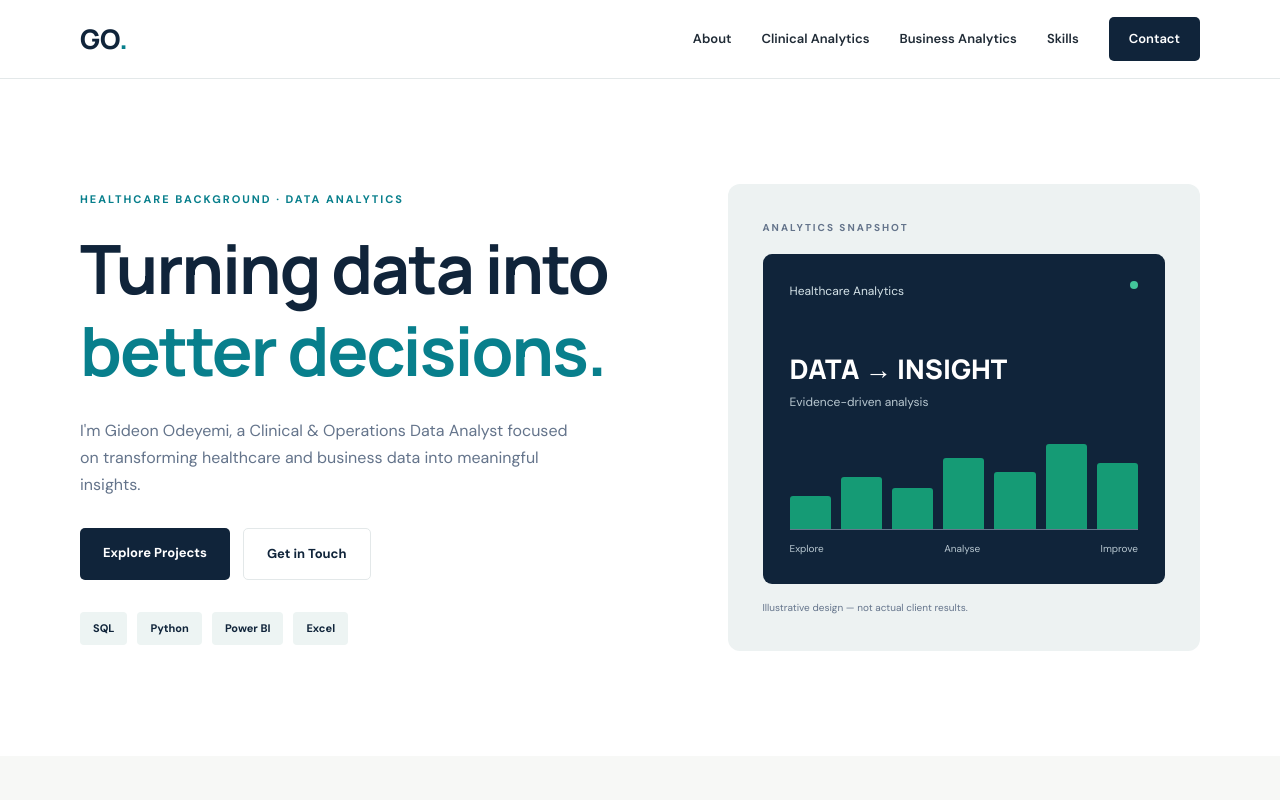
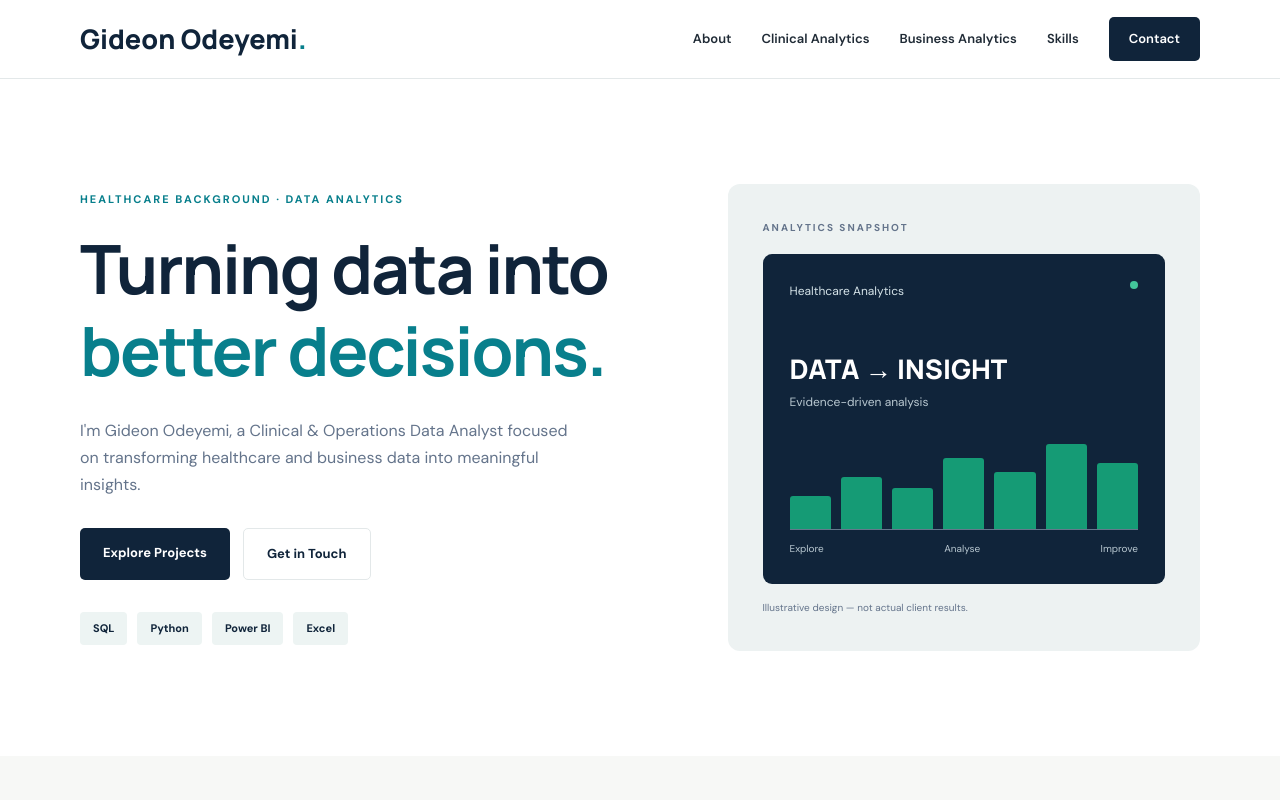
Before and after one commit to Gideon-dataai/gideon-odeyemi-portfolio, a plain HTML site: page index.html in a window 1280 px wide. Shown: the top 800 px of the page. Drawn offline with Linux system fonts and the light colour scheme.

Commit message:
Update index.html
Create Portfolio

```diff
--- a/index.html
+++ b/index.html
@@ -19,7 +19,7 @@
 
 <header class="header">
   <div class="container nav-container">
-    <a href="#" class="logo">GO<span>.</span></a>
+    <a href="#" class="logo">Gideon Odeyemi<span>.</span></a>
 
     <button class="menu-toggle" id="menuToggle" aria-label="Toggle navigation" aria-expanded="false">
       ☰
```
